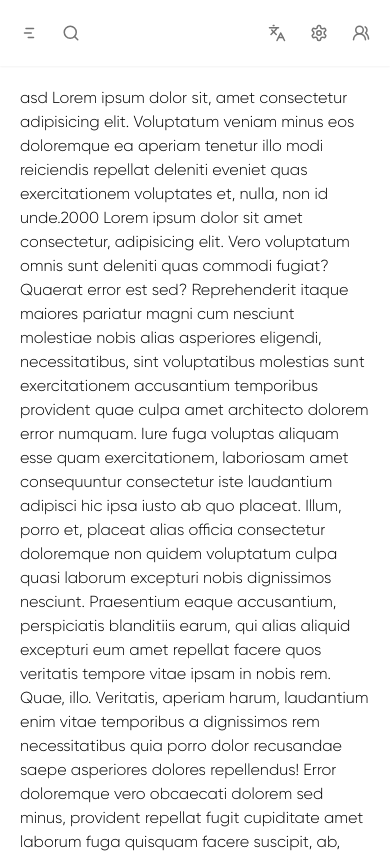
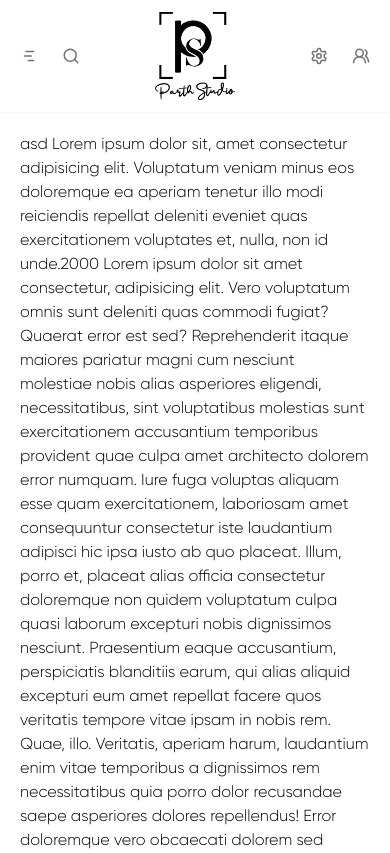
Before and after one commit to harshit-ostwal/parth-studio-admin, a Next.js app: page / in a window 390 px wide. Shown: the top 853 px of the page. Built offline with nearby package versions, Linux system fonts and the light colour scheme.

Commit message:
Update Sidebar.jsx & Header.jsx

```diff
--- a/components/Header.jsx
+++ b/components/Header.jsx
@@ -15,7 +15,7 @@ export default function Header() {
 
     return (
         <>
-            <div className="sticky top-0 left-0 items-center justify-between hidden w-full px-5 py-4 shadow-sm md:flex bg-background">
+            <div className="sticky top-0 left-0 items-center justify-between hidden w-full px-5 py-4 shadow-sm lg:flex bg-background">
                 <div className="flex items-center w-full gap-2">
                     <button onClick={handleMenu} className="p-3 transition-colors duration-300 rounded-full lg:hidden hover:bg-gray-50 text-primary-text"><GanttChart size={18} /></button>
                     <form className="relative w-full max-w-lg lg:max-w-xl">
@@ -26,19 +26,20 @@ export default function Header() {
                     </form>
                 </div>
                 <div className="flex items-center gap-1">
-                    <Link href={"/"} className="p-3 transition-colors duration-300 rounded-full hover:bg-gray-50 text-primary-text"><Languages size={18} /></Link>
                     <Link href={"/Settings"} className="p-3 transition-colors duration-300 rounded-full hover:bg-gray-50 text-primary-text"><Settings size={18} /></Link>
                     <Link href={"/Profile"} className="p-3 transition-colors duration-300 rounded-full hover:bg-gray-50 text-primary-text"><UsersRound size={18} /></Link>
                 </div>
             </div>
 
-            <div className="sticky top-0 left-0 flex items-center justify-between w-full px-2 py-3 shadow-sm md:hidden bg-background">
-                <div className="flex">
+            <div className="sticky top-0 left-0 flex items-center justify-between w-full px-2 py-3 shadow-sm lg:hidden bg-background">
+                <div className="flex items-start justify-start">
                     <button onClick={handleMenu} className="p-3 transition-colors duration-300 rounded-full hover:bg-gray-50 text-primary-text"><GanttChart size={18} /></button>
                     <button className="p-3 transition-colors duration-300 rounded-full hover:bg-gray-50 text-primary-text"><Search size={18} /></button>
                 </div>
-                <div className="flex items-center">
-                    <Link href={"/"} className="p-3 transition-colors duration-300 rounded-full hover:bg-gray-50 text-primary-text"><Languages size={18} /></Link>
+                <Link href={"/"}>
+                    <img src="/Logo/psblack.png" alt="Parth Studio" width={80} />
+                </Link>
+                <div className="flex items-end justify-end">
                     <Link href={"/Settings"} className="p-3 transition-colors duration-300 rounded-full hover:bg-gray-50 text-primary-text"><Settings size={18} /></Link>
                     <Link href={"/Profile"} className="p-3 transition-colors duration-300 rounded-full hover:bg-gray-50 text-primary-text"><UsersRound size={18} /></Link>
                 </div>
--- a/components/Sidebar.jsx
+++ b/components/Sidebar.jsx
@@ -1,12 +1,15 @@
 import React from 'react';
 import { SideBarData } from './Data/Sidebar';
 import LinkButton from './LinkButton';
+import Link from 'next/link';
 
 export default function Sidebar() {
     return (
         <>
             <div className="sticky top-0 left-0 hidden w-full h-screen max-w-xs p-5 space-y-10 overflow-y-auto border-r border-dashed border-secondary-text lg:block bg-primary">
-                <img src="/Logo/psblack.png" alt="Parth Studio" width={80} />
+                <Link href={"/"}>
+                    <img src="/Logo/psblack.png" alt="Parth Studio" width={80} />
+                </Link>
                 {SideBarData.map((data, index) => (
                     <div key={index} className="flex flex-col w-full gap-2">
                         <h1 className="text-xs font-bold text-gray-400">{data.Title}</h1>
```
